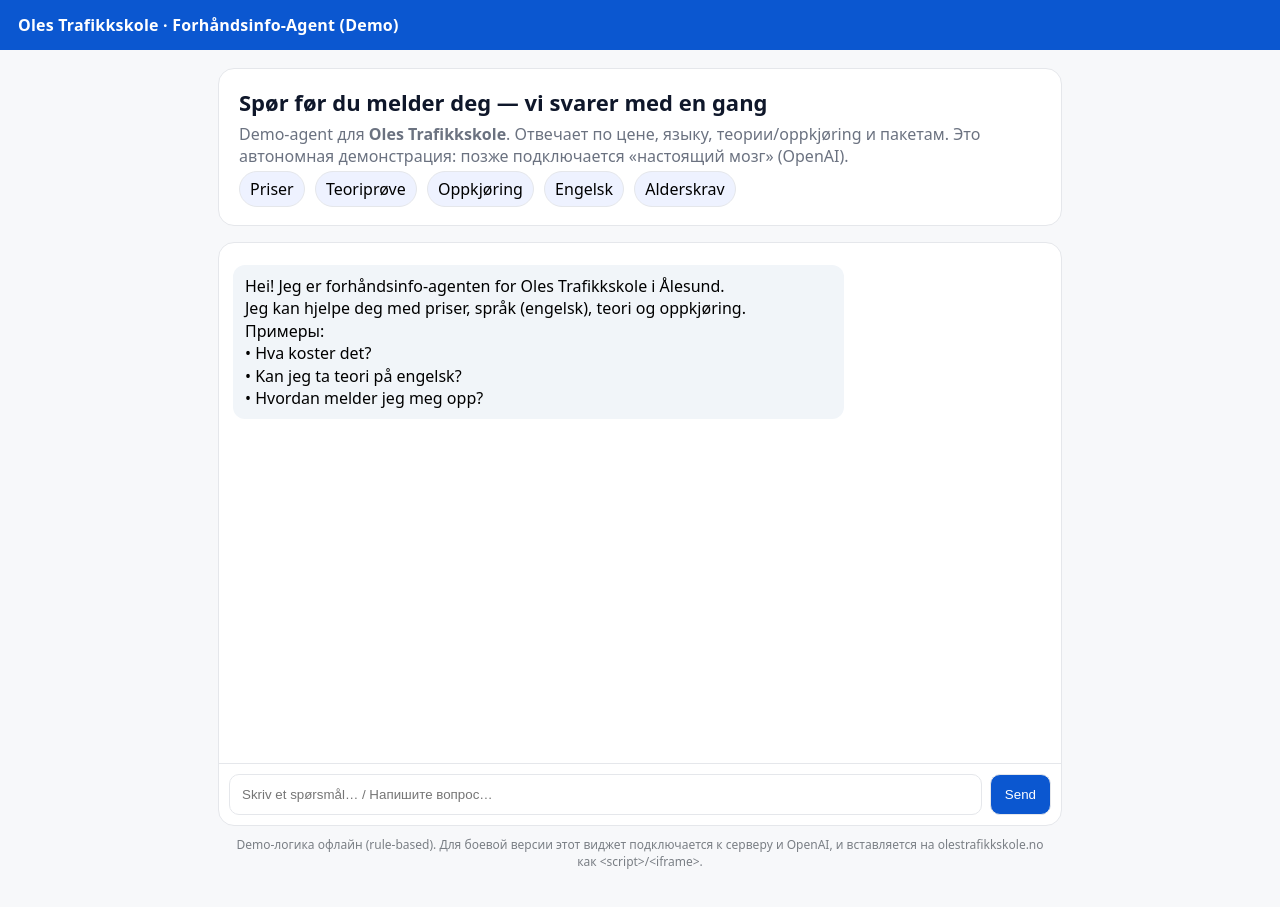
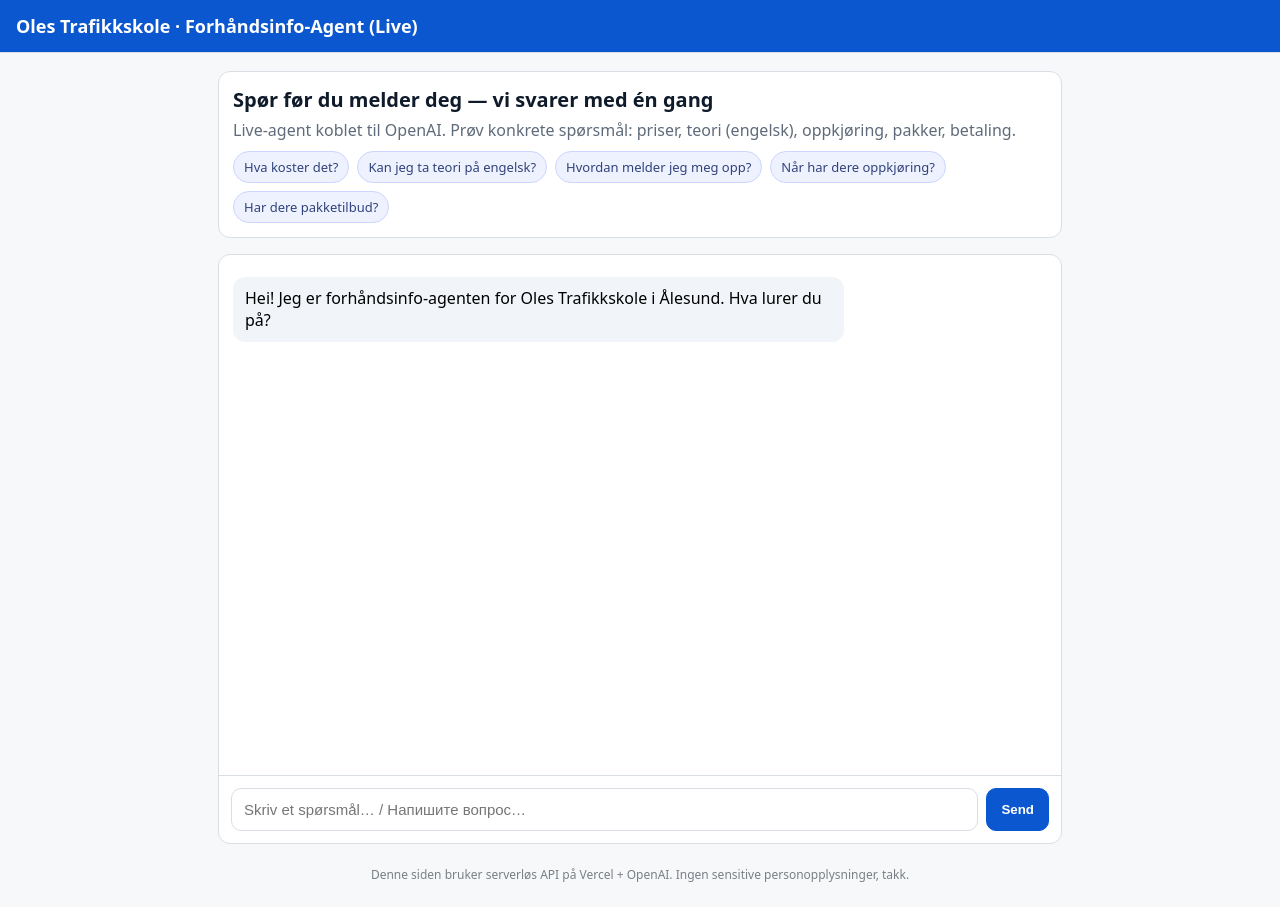
Before and after one commit to mikabona/Oles-trafikkskole, a plain HTML site: page index.html in a window 1280 px wide. Drawn offline with Linux system fonts and the light colour scheme.

Commit message:
index.html

```diff
--- a/index.html
+++ b/index.html
@@ -1,106 +1,126 @@
 <!DOCTYPE html>
 <html lang="no">
 <head>
-<meta charset="UTF-8">
-<meta name="viewport" content="width=device-width, initial-scale=1">
-<title>Oles Trafikkskole · Forhåndsinfo‑Agent (Demo)</title>
+  <meta charset="UTF-8" />
+  <meta name="viewport" content="width=device-width, initial-scale=1" />
+  <title>Oles Trafikkskole · Forhåndsinfo-Agent</title>
   <style>
-  :root{--brand:#0b57d0;--bg:#f7f8fa;--text:#0f172a;--muted:#6b7280;--border:#e5e7eb}
+    :root{--brand:#0b57d0;--bg:#f7f8fa;--text:#0f1b2a;--muted:#5f6b7a;--line:#d9dee5}
     *{box-sizing:border-box}
-  body{margin:0;background:var(--bg);font-family:system-ui,-apple-system,Segoe UI,Roboto,Helvetica,Arial}
-  header{position:sticky;top:0;background:var(--brand);color:#fff;padding:14px 18px;font-weight:700;letter-spacing:.2px}
+    body{margin:0;background:var(--bg);font-family:system-ui,-apple-system,Segoe UI,Roboto,Inter,Arial}
+    header{position:sticky;top:0;background:#fff;border-bottom:1px solid var(--line);padding:14px 16px;color:#fff;background:var(--brand)}
+    header h1{margin:0;font-size:18px}
     .wrap{max-width:880px;margin:0 auto;padding:18px}
-  .hero{background:#fff;border:1px solid var(--border);border-radius:16px;padding:18px 20px;margin-bottom:16px;display:flex;gap:16px;flex-wrap:wrap;align-items:center}
-  .hero h1{margin:0;font-size:22px;color:var(--text)}
-  .hero p{margin:6px 0 0;color:var(--muted)}
-  .card{background:#fff;border:1px solid var(--border);border-radius:16px;overflow:hidden}
-  .chat{height:520px;overflow:auto;padding:14px}
+    .hero{background:#fff;border:1px solid var(--line);border-radius:12px;padding:14px;margin-bottom:16px}
+    .hero h2{margin:0 0 6px 0;font-size:20px;color:var(--text)}
+    .hero p{margin:6px 0 0 0;color:var(--muted)}
+    .tags{margin-top:10px;display:flex;flex-wrap:wrap;gap:8px}
+    .tag{display:inline-block;background:#eef2ff;border:1px solid #cdd6fe;border-radius:20px;padding:6px 10px;font-size:13px;color:#31427a;cursor:pointer}
+    .card{background:#fff;border:1px solid var(--line);border-radius:12px;padding:0;margin-bottom:16px}
+    .chat{height:520px;overflow:auto;padding:14px;scroll-behavior:smooth}
     .bubble{max-width:75%;padding:10px 12px;border-radius:12px;margin:8px 0;line-height:1.4;white-space:pre-wrap}
     .me{background:#eef2ff;margin-left:auto}
     .bot{background:#f1f5f9}
-  .input{display:flex;gap:8px;border-top:1px solid var(--border);padding:10px}
-  input[type=text]{flex:1;padding:12px;border:1px solid var(--border);border-radius:10px}
-  button.send{padding:12px 14px;border:1px solid var(--border);border-radius:10px;background:var(--brand);color:#fff;cursor:pointer}
-  .footer{color:#7a7f85;font-size:12px;padding:10px;text-align:center}
-  .tag{display:inline-block;background:#eef2ff;border:1px solid var(--border);border-radius:999px;padding:6px 10px;margin:4px 6px 0 0}
+    .input{display:flex;gap:8px;border-top:1px solid var(--line);padding:12px}
+    input[type=text]{flex:1;padding:12px;border:1px solid var(--line);border-radius:10px;font-size:15px}
+    button.send{padding:12px 14px;border:1px solid var(--brand);background:var(--brand);color:#fff;border-radius:10px;font-weight:600;cursor:pointer}
+    .footer{color:#7a7f85;font-size:12px;padding:6px 2px;text-align:center}
   </style>
 </head>
 <body>
-<header>Oles Trafikkskole · Forhåndsinfo‑Agent (Demo)</header>
+<header>
+  <h1>Oles Trafikkskole · Forhåndsinfo-Agent (Live)</h1>
+</header>
+
 <div class="wrap">
   <div class="hero">
-    <div style="flex:1 1 420px">
-      <h1>Spør før du melder deg — vi svarer med en gang</h1>
-      <p>Demo‑agent для <strong>Oles Trafikkskole</strong>. Отвечает по цене, языку, теории/oppkjøring и пакетам.
-      Это автономная демонстрация: позже подключается «настоящий мозг» (OpenAI).</p>
-      <div>
-        <span class="tag">Priser</span>
-        <span class="tag">Teoriprøve</span>
-        <span class="tag">Oppkjøring</span>
-        <span class="tag">Engelsk</span>
-        <span class="tag">Alderskrav</span>
-      </div>
+    <h2>Spør før du melder deg — vi svarer med én gang</h2>
+    <p>Live-agent koblet til OpenAI. Prøv konkrete spørsmål: priser, teori (engelsk), oppkjøring, pakker, betaling.</p>
+    <div class="tags" id="tags">
+      <span class="tag">Hva koster det?</span>
+      <span class="tag">Kan jeg ta teori på engelsk?</span>
+      <span class="tag">Hvordan melder jeg meg opp?</span>
+      <span class="tag">Når har dere oppkjøring?</span>
+      <span class="tag">Har dere pakketilbud?</span>
     </div>
   </div>
 
   <div class="card">
     <div id="chat" class="chat"></div>
     <div class="input">
-      <input id="msg" type="text" placeholder="Skriv et spørsmål… / Напишите вопрос…">
-      <button class="send" onclick="send()">Send</button>
+      <input id="msg" type="text" placeholder="Skriv et spørsmål… / Напишите вопрос…" />
+      <button class="send" id="sendBtn">Send</button>
     </div>
   </div>
 
   <div class="footer">
-    Demo‑логика офлайн (rule‑based). Для боевой версии этот виджет подключается к серверу и OpenAI,
-    и вставляется на olestrafikkskole.no как &lt;script&gt;/&lt;iframe&gt;.
+    Denne siden bruker serverløs API på Vercel + OpenAI. Ingen sensitive personopplysninger, takk.
   </div>
 </div>
 
 <script>
+  // ① Укажите ваш домен Vercel (без завершающего слеша)
+  const API_URL = "https://oles-trafikkskole.vercel.app/api/chat";
+
+  // Элементы
   const chat = document.getElementById('chat');
-const msg = document.getElementById('msg');
+  const msg  = document.getElementById('msg');
+  const btn  = document.getElementById('sendBtn');
 
-function push(text, who){
+  // История диалога для модели
+  const history = [];
+
+  // UI helpers
+  function push(text, who='bot'){
     const b = document.createElement('div');
-  b.className = 'bubble ' + (who==='me'?'me':'bot');
+    b.className = `bubble ${who==='me'?'me':'bot'}`;
     b.textContent = text;
     chat.appendChild(b);
     chat.scrollTop = chat.scrollHeight;
   }
 
-function hello(){
-  chat.innerHTML='';
-  push("Hei! Jeg er forhåndsinfo‑agenten for Oles Trafikkskole i Ålesund.\n"+
-       "Jeg kan hjelpe deg med priser, språk (engelsk), teori og oppkjøring.\n"+
-       "Примеры: \n• Hva koster det?\n• Kan jeg ta teori på engelsk?\n• Hvordan melder jeg meg opp?", 'bot');
+  // Приветствие
+  push("Hei! Jeg er forhåndsinfo-agenten for Oles Trafikkskole i Ålesund. Hva lurer du på?");
+
+  // Отправка
+  async function send(){
+    const text = msg.value.trim();
+    if(!text) return;
+
+    // Показать своё сообщение
+    push(text, 'me');
+    msg.value = '';
+
+    // Обновить историю
+    history.push({ role: "user", content: text });
+
+    try {
+      const r = await fetch(API_URL, {
+        method: "POST",
+        headers: { "Content-Type": "application/json" },
+        body: JSON.stringify({ messages: history })
+      });
+
+      const data = await r.json();
+      const reply = data.reply || "Beklager, noe gikk galt. Prøv igjen.";
+      push(reply, 'bot');
+
+      history.push({ role: "assistant", content: reply });
+    } catch (e) {
+      push("Teknisk feil. Prøv igjen litt senere.", 'bot');
+    }
   }
 
-function ruleBasedAnswer(q){
-  q = q.toLowerCase();
-  if(q.includes('pris')||q.includes('koster')||q.includes('цена'))
-    return "Fullt pakketilbud (teori + 10 kjøretimer): 12 500 kr.\nEnkeltime: 1 250 kr.\nVil du se alle pakker?";
-  if(q.includes('engelsk')||q.includes('english')||q.includes('язык'))
-    return "Ja, teoriprøven kan tas på engelsk (og 12 andre språk).\nInstruktører snakker også engelsk.\nSkal jeg sende deg lenken til vegvesen.no?";
-  if(q.includes('teori')||q.includes('oppkjøring')||q.includes('melde')||q.includes('opp'))
-    return "Slik melder du deg: vegvesen.no → Timebestilling → velg Ålesund trafikkstasjon.\nJeg kan отправить пошаговую инструкцию на e‑post.";
-  if(q.includes('alder')||q.includes('17')||q.includes('16')||q.includes('возраст'))
-    return "Du kan starte øvingskjøring fra 16 år med ledsager.\nSelvstendig opplæring/oppkjøring fra 18 år.";
-  if(q.includes('betaling')||q.includes('delbetaling')||q.includes('рассроч'))
-    return "Det er mulig å betale per time eller i delbetaling for pakker.\nVil du at jeg skal sende betalingsalternativer på e‑post?";
-  return "Jeg kan svare om priser, språk, teori/oppkjøring, pakker og betaling.\nPrøv spørsmålet «Hva koster det?»";
+  btn.addEventListener('click', send);
+  msg.addEventListener('keydown', (e)=>{ if(e.key==='Enter'){ e.preventDefault(); send(); } });
+
+  // Теги-подсказки
+  document.getElementById('tags').addEventListener('click', (e)=>{
+    if(e.target.classList.contains('tag')){
+      msg.value = e.target.textContent;
+      send();
     }
-
-function send(){
-  const text = msg.value.trim();
-  if(!text) return;
-  push(text, 'me');
-  msg.value='';
-  const reply = ruleBasedAnswer(text);
-  setTimeout(()=>push(reply,'bot'), 250);
-}
-
-hello();
+  });
 </script>
 </body>
 </html>
```
Lines whose indentation alone changed are shown as unchanged.
